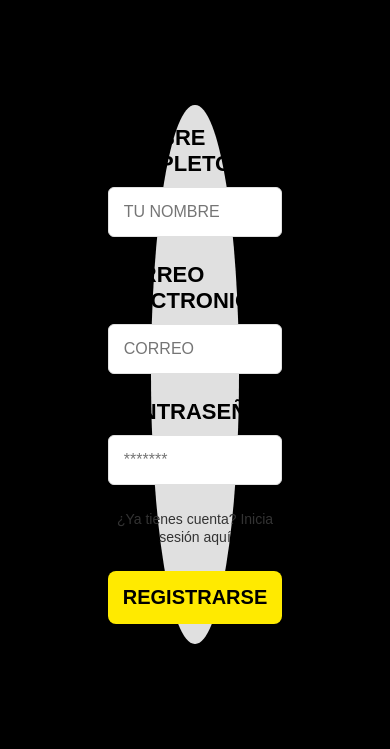
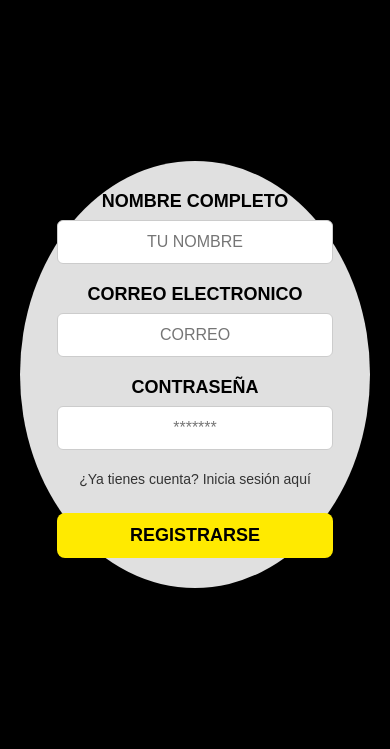
Before and after one commit to Yori-Martinez/BlindView, a website: page public/registro.html in a window 390 px wide. Shown: the part 95-844 px from the top of the page. Drawn offline with Linux system fonts and the light colour scheme.

Commit message:
arreglo del huevo

```diff
--- a/public/style.css
+++ b/public/style.css
@@ -23,29 +23,31 @@ body {
 }
 
 .logo-link {
-    text-decoration: none; /* Elimina el subrayado de enlace por defecto */
+    text-decoration: none;
     display: flex;
-    align-items: center; /* Centra la imagen verticalmente */
+    align-items: center;
 }
 
-/* Estilos para la imagen del logo */
 .logo-img {
-    height: 4rem; /* Tamaño ajustable: 40px es un buen tamaño para un header */
-    width: auto; /* Mantiene la proporción de la imagen */
-    display: block; /* Elimina espacios extra debajo de la imagen */
-    border: none; /* Elimina bordes predeterminados en algunos navegadores */
+    height: 4rem;
+    width: auto;
+    display: block;
+    border: none;
 }
-.btn-ayuda:hover {
-    background-color: #e4d100;
-}
+
 .btn-ayuda {
     background-color: #FFEA00;
     border: none;
     padding: 10px 20px;
     border-radius: 8px;
-    font-size: 200%;
+    font-size: 20px; /* Ajustado para que no se vea gigante */
     font-weight: bold;
     cursor: pointer;
+    transition: background-color 0.3s; /* Le da un efecto suave al pasar el mouse */
+}
+
+.btn-ayuda:hover {
+    background-color: #e4d100;
 }
 
 /* 3. CONTENEDOR PRINCIPAL */
@@ -57,48 +59,55 @@ body {
     padding: 20px;
 }
 
-/* 4. TARJETA DE LOGIN */
+/* 4. TARJETA DE LOGIN CIRCULAR PERFECTA */
 .login-card {
+    /* EL TRUCO MÁGICO PARA EL CÍRCULO */
+    width: 100%;
+    max-width: 480px; /* Define qué tan grande quieres el círculo */
+    aspect-ratio: 1 / 1; /* Obliga a que sea un cuadrado perfecto invisible */
+    border-radius: 50%; /* Lo convierte en un círculo perfecto */
 
-    /* 1. Medidas iguales (ajusta el número si lo ves muy grande o pequeño) */
-    width: 25%;
-    height: 100%;
-
-    /* 2. El truco mágico del círculo */
-    border-radius: 50%;
-
-    /* Tu color gris de fondo (déjalo como lo tengas) */
     background-color: #e0e0e0;
 
-    /* 3. CENTRADO PERFECTO: Esto es vital para que el formulario no quede chueco adentro */
+    /* Centrado perfecto del formulario adentro */
     display: flex;
     flex-direction: column;
     justify-content: center;
     align-items: center;
 
-    /* Para que las cosas no se salgan por los bordes redondos */
-    padding: 40px;
-    box-sizing: border-box;
+    /* Padding alto para que las letras no toquen los bordes curvos */
+    padding: 50px;
+}
+
+/* Reducimos el ancho del formulario para que respete la curva del círculo */
+.login-card form {
+    width: 85%;
+    display: flex;
+    flex-direction: column;
+    align-items: center;
 }
 
 .form-group {
-    margin-bottom: 25px;
+    width: 100%;
+    margin-bottom: 20px;
+    text-align: center; /* Centramos los textos de las etiquetas */
 }
 
 .form-group label {
     display: block;
-    font-size: 22px;
+    font-size: 18px;
     font-weight: bold;
-    margin-bottom: 10px;
+    margin-bottom: 8px;
 }
 
 .form-group input {
     width: 100%;
-    padding: 15px;
-    border: 1px solid #e0e0e0;
+    padding: 12px;
+    border: 1px solid #ccc;
     border-radius: 6px;
     font-size: 16px;
     outline: none;
+    text-align: center; /* Se ve mucho más limpio si escribes centrado en un círculo */
 }
 
 .form-group input:focus {
@@ -106,7 +115,8 @@ body {
 }
 
 .forgot-password {
-    margin-bottom: 30px;
+    margin-bottom: 25px;
+    text-align: center;
 }
 
 .forgot-password a {
@@ -119,13 +129,21 @@ body {
     text-decoration: underline;
 }
 
+/* Contenedor Flex para los dos botones que pusimos antes */
+.botones-container {
+    display: flex;
+    flex-direction: column;
+    gap: 12px;
+    width: 100%;
+}
+
 .btn-iniciar {
     width: 100%;
     background-color: #FFEA00;
     border: none;
-    padding: 15px;
+    padding: 12px;
     border-radius: 8px;
-    font-size: 20px;
+    font-size: 18px;
     font-weight: bold;
     cursor: pointer;
     transition: background-color 0.3s;
@@ -141,7 +159,10 @@ body {
         padding: 15px 20px;
     }
     .login-card {
-        padding: 20px;
-        border: none;
+        max-width: 360px; /* Hacemos el círculo un poco más pequeño para el celular */
+        padding: 30px;
+    }
+    .login-card form {
+        width: 95%; /* Aprovechamos más el espacio interno */
     }
 }
```
